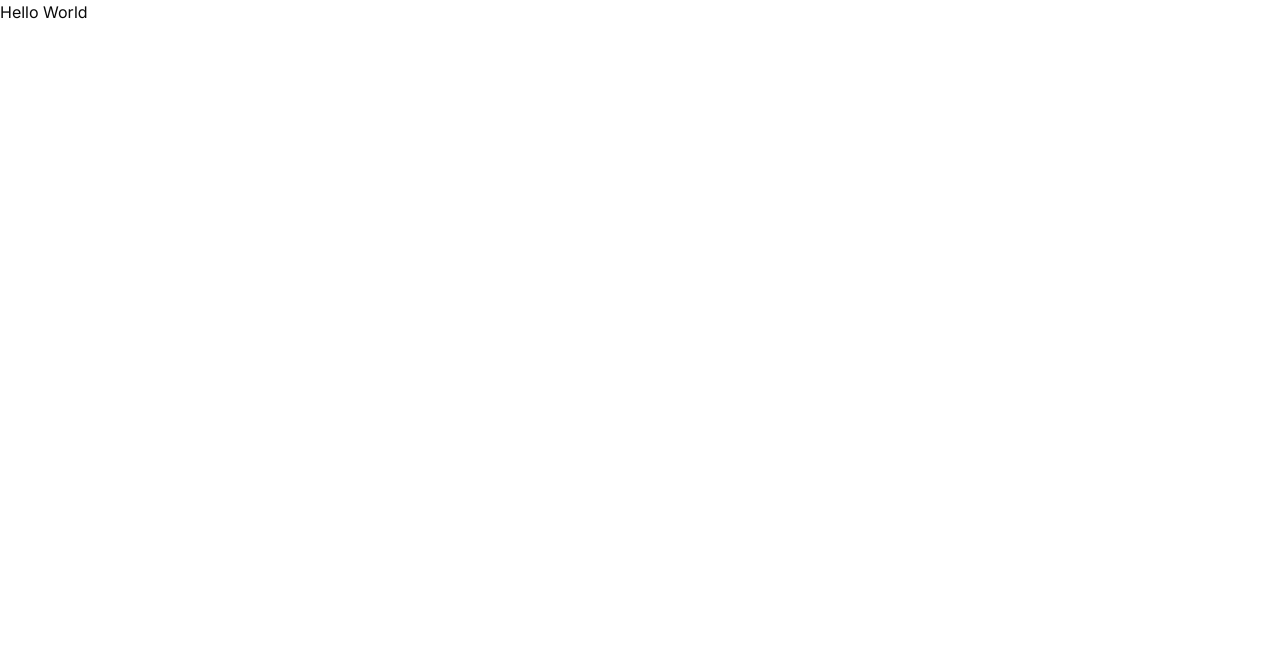
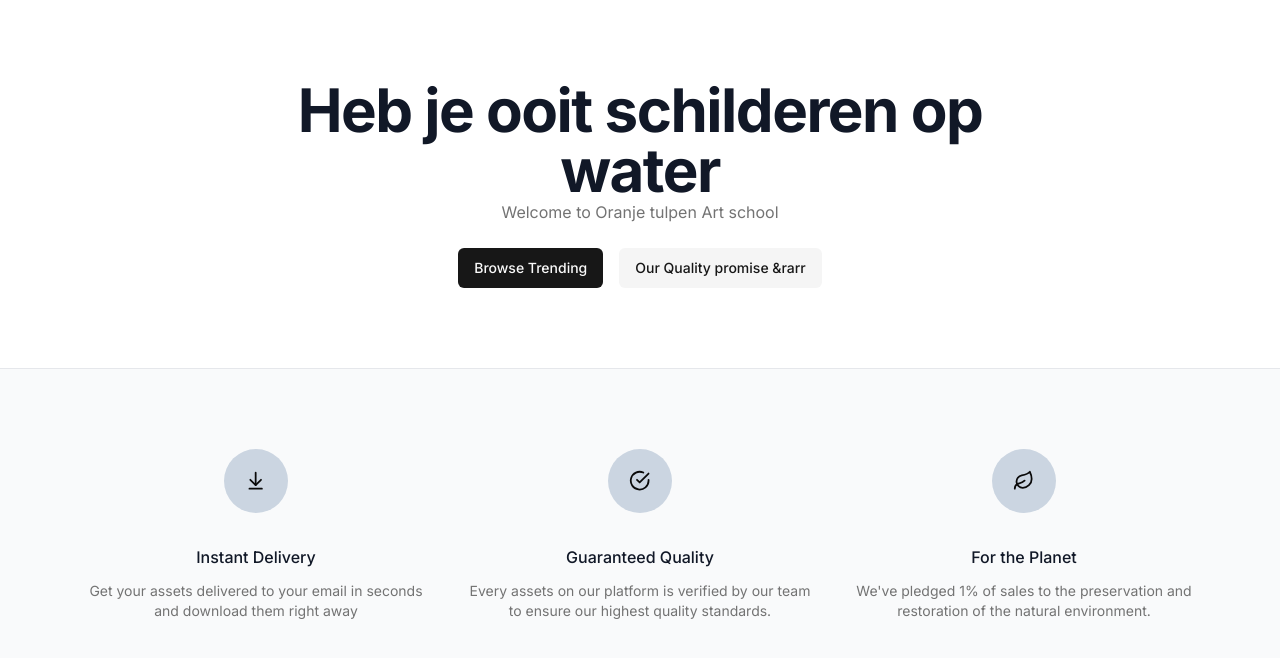
Before and after one commit to yasinbost/oranje-tulpen, a Next.js app: page / in a window 1280 px wide. Shown: the top 658 px of the page. Built offline with nearby package versions, Linux system fonts and the light colour scheme.

Commit message:
perks section added

```diff
--- a/app/layout.tsx
+++ b/app/layout.tsx
@@ -3,6 +3,7 @@ import { Inter } from "next/font/google";
 import "./globals.css";
 
 import { siteconfig } from "@/config/site";
+import { cn } from "@/lib/utils";
 
 const inter = Inter({ subsets: ["latin"] });
 
@@ -27,8 +28,14 @@ export default function RootLayout({
   children: React.ReactNode;
 }>) {
   return (
-    <html lang="en">
-      <body className={inter.className}>{children}</body>
+    <html lang="en" className="h-full">
+      <body
+        className={cn("relative h-full font-sans antialiased", inter.className)}
+      >
+        <main className="relative flex flex-col min-h-screen">
+          <div className="flex-grow flex-1">{children} </div>
+        </main>
+      </body>
     </html>
   );
 }
--- a/app/page.tsx
+++ b/app/page.tsx
@@ -1,10 +1,84 @@
 import Image from "next/image";
 import MenuWrapper from "@/OldDesigns/product/MenuWrapper";
+import MaxWidthWrapper from "@/components/MaxWidthWrapper";
+import Link from "next/link";
+import { Button, buttonVariants } from "@/components/ui/button";
+import { ArrowDownToLine, CheckCircle, Leaf } from "lucide-react";
+
+const perks = [
+  {
+    name: "Instant Delivery",
+    description:
+      "Get your assets delivered to your email in  seconds and download them right away",
+
+    icon: ArrowDownToLine,
+  },
+  {
+    name: "Guaranteed Quality",
+    description:
+      "Every  assets on our platform is verified by our team to ensure our highest quality standards.",
+
+    icon: CheckCircle,
+  },
+  {
+    name: "For the Planet",
+    description:
+      "We've pledged 1% of sales to the preservation and restoration of the natural environment.",
+    icon: Leaf,
+  },
+];
 
 export default function Home() {
   return (
-    <div>
-      <h1>Hello World</h1>
-    </div>
+    <>
+      <MaxWidthWrapper>
+        <div className="py-20 mx-auto text-center flex flex-col items-center max-w-3xl">
+          <h1 className="text-4xl font-bold tracking-tight text-gray-900 sm:text-6xl">
+            {" "}
+            Heb je ooit schilderen op water
+          </h1>
+          <p className="mt-text-lg max-w-prose text-muted-foreground">
+            {" "}
+            Welcome to Oranje tulpen Art school{" "}
+          </p>
+          <div className="flex flex-col sm:flex-row gap-4 mt-6">
+            <Link href="/products" className={buttonVariants()}>
+              {" "}
+              Browse Trending{" "}
+            </Link>
+            <Button variant="secondary"> Our Quality promise &rarr </Button>
+          </div>
+        </div>
+
+        {/*TODO : List products */}
+      </MaxWidthWrapper>
+      <section className="border-t border-gray-200 bg-gray-50">
+        <MaxWidthWrapper className="py-20">
+          <div className="grid grid-cols-1 gap-y-12 sm:grid-cols2 sm:gap-x-6 lg:grid-cols-3 lg:gap-x-8 lg:gap-y-0">
+            {perks.map((perk) => (
+              <div
+                key={perk.name}
+                className="text-center md:flex md:items-start md:text-left lg:block lg:text-center"
+              >
+                <div className="md:flex-shrink-0 flex justify-center">
+                  <div className="h-16 w-16 flex items-center justify-center rounded-full bg-slate-300">
+                    {" "}
+                    {<perk.icon className="w-1/3 h-1/3" />}
+                  </div>{" "}
+                </div>
+                <div className="mt-6 md:mt-0 md:ml-4 lg:mt-8 lg:ml-0">
+                  <h3 className="text-base font-medium text-gray-900">
+                    {perk.name}
+                  </h3>
+                  <p className="mt-3 text-sm text-muted-foreground">
+                    {perk.description}
+                  </p>
+                </div>
+              </div>
+            ))}
+          </div>
+        </MaxWidthWrapper>
+      </section>
+    </>
   );
 }
--- /dev/null
+++ b/components/MaxWidthWrapper.tsx
@@ -0,0 +1,21 @@
+import { cn } from "@/lib/utils";
+import React, { ReactNode } from "react";
+const MaxWidthWrapper = ({
+  className,
+  children,
+}: {
+  className?: string;
+  children: ReactNode;
+}) => {
+  return (
+    <div
+      className={cn(
+        "max-w-screen-xl mx-auto w-full px-2.5 md:px-20",
+        className
+      )}
+    >
+      {children}
+    </div>
+  );
+};
+export default MaxWidthWrapper;
--- /dev/null
+++ b/components/ui/button.tsx
@@ -0,0 +1,56 @@
+import * as React from "react"
+import { Slot } from "@radix-ui/react-slot"
+import { cva, type VariantProps } from "class-variance-authority"
+
+import { cn } from "@/lib/utils"
+
+const buttonVariants = cva(
+  "inline-flex items-center justify-center whitespace-nowrap rounded-md text-sm font-medium ring-offset-background transition-colors focus-visible:outline-none focus-visible:ring-2 focus-visible:ring-ring focus-visible:ring-offset-2 disabled:pointer-events-none disabled:opacity-50",
+  {
+    variants: {
+      variant: {
+        default: "bg-primary text-primary-foreground hover:bg-primary/90",
+        destructive:
+          "bg-destructive text-destructive-foreground hover:bg-destructive/90",
+        outline:
+          "border border-input bg-background hover:bg-accent hover:text-accent-foreground",
+        secondary:
+          "bg-secondary text-secondary-foreground hover:bg-secondary/80",
+        ghost: "hover:bg-accent hover:text-accent-foreground",
+        link: "text-primary underline-offset-4 hover:underline",
+      },
+      size: {
+        default: "h-10 px-4 py-2",
+        sm: "h-9 rounded-md px-3",
+        lg: "h-11 rounded-md px-8",
+        icon: "h-10 w-10",
+      },
+    },
+    defaultVariants: {
+      variant: "default",
+      size: "default",
+    },
+  }
+)
+
+export interface ButtonProps
+  extends React.ButtonHTMLAttributes<HTMLButtonElement>,
+    VariantProps<typeof buttonVariants> {
+  asChild?: boolean
+}
+
+const Button = React.forwardRef<HTMLButtonElement, ButtonProps>(
+  ({ className, variant, size, asChild = false, ...props }, ref) => {
+    const Comp = asChild ? Slot : "button"
+    return (
+      <Comp
+        className={cn(buttonVariants({ variant, size, className }))}
+        ref={ref}
+        {...props}
+      />
+    )
+  }
+)
+Button.displayName = "Button"
+
+export { Button, buttonVariants }
--- a/package.json
+++ b/package.json
@@ -9,6 +9,7 @@
     "lint": "next lint"
   },
   "dependencies": {
+    "@radix-ui/react-slot": "^1.0.2",
     "class-variance-authority": "^0.7.0",
     "clsx": "^2.1.0",
     "lucide-react": "^0.323.0",
```
Also changed, not shown: 1 other file (tests, documents, lock files or other folders).
